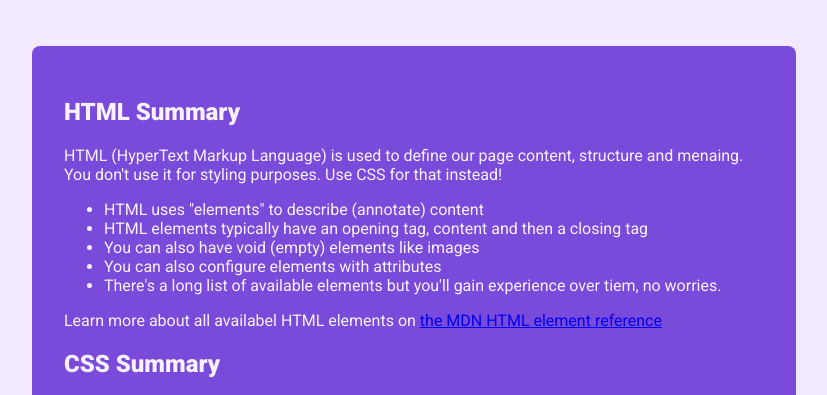
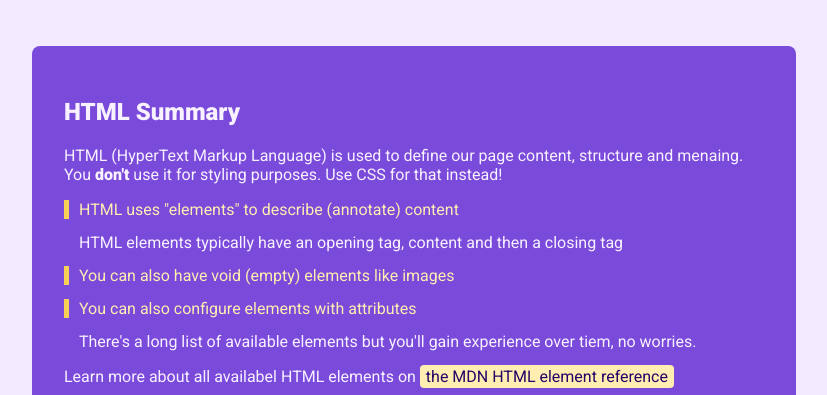
Before and after one commit to jripke74/100-0011, a plain HTML site: page index.html in a window 1280 px wide. Shown: the part 357-752 px from the top of the page, without its empty margins (226-1053 px from the left). Drawn offline with Linux system fonts and the light colour scheme.

Commit message:
add styling to lists

```diff
--- a/index.html
+++ b/index.html
@@ -20,17 +20,17 @@
       <h2>HTML Summary</h2>
       <p>
         HTML (HyperText Markup Language) is used to define our page content,
-        structure and menaing. You don't use it for styling purposes. Use CSS
+        structure and menaing. You <span class="highlight">don't</span> use it for styling purposes. Use CSS
         for that instead!
       </p>
       <ul>
-        <li>HTML uses "elements" to describe (annotate) content</li>
+        <li class="extra-important">HTML uses "elements" to describe (annotate) content</li>
         <li>
           HTML elements typically have an opening tag, content and then a
           closing tag
         </li>
-        <li>You can also have void (empty) elements like images</li>
-        <li>You can also configure elements with attributes</li>
+        <li class="extra-important">You can also have void (empty) elements like images</li>
+        <li class="extra-important">You can also configure elements with attributes</li>
         <li>
           There's a long list of available elements but you'll gain experience
           over tiem, no worries.
@@ -47,7 +47,7 @@
       <ul>
         <li>Styles are assigned via property-value pairs</li>
         <li>You can assign syles via the "style" attribute</li>
-        <li>
+        <li class="extra-important">
           To avoid code duplication, you typically use global styles (e.g. via
           the "style" element) instead
         </li>
@@ -55,7 +55,7 @@
           Alternatively, you can work with external stylesheet files which you
           "link" to
         </li>
-        <li>
+        <li class="extra-important">
           When working with CSS, concepts like "inheritance", "specificity" and
           the "box model" should be understood.
         </li>
--- a/styles.css
+++ b/styles.css
@@ -25,3 +25,37 @@ main {
   border-radius: 8px;
   color: rgb(248, 241, 255);
 }
+
+ul {
+  margin: 0;
+  padding: 0;
+  list-style: none;
+}
+
+li {
+  margin: 14px 0;
+  padding-left: 10px;
+  border-left: 5px solid transparent;
+}
+
+a {
+  text-decoration: none;
+  color: rgb(36, 3, 102);
+  background-color: rgb(255, 237, 177);
+  padding: 2px 6px;
+  border-radius: 4px;
+}
+
+a:hover,
+a:active {
+  background-color: rgb(250, 209, 31);
+}
+
+.extra-important {
+  color: rgb(255, 237, 177);
+  border-color: rgb(247, 209, 85);
+}
+
+.highlight {
+  font-weight: bold;
+}
```
